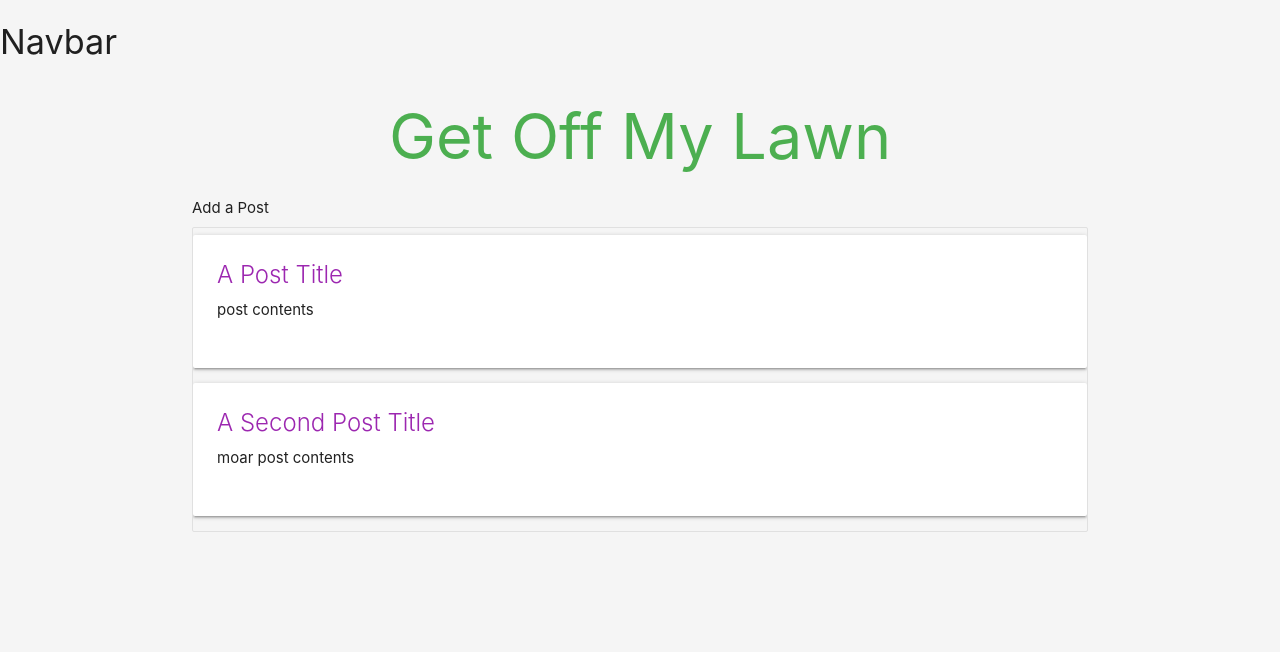
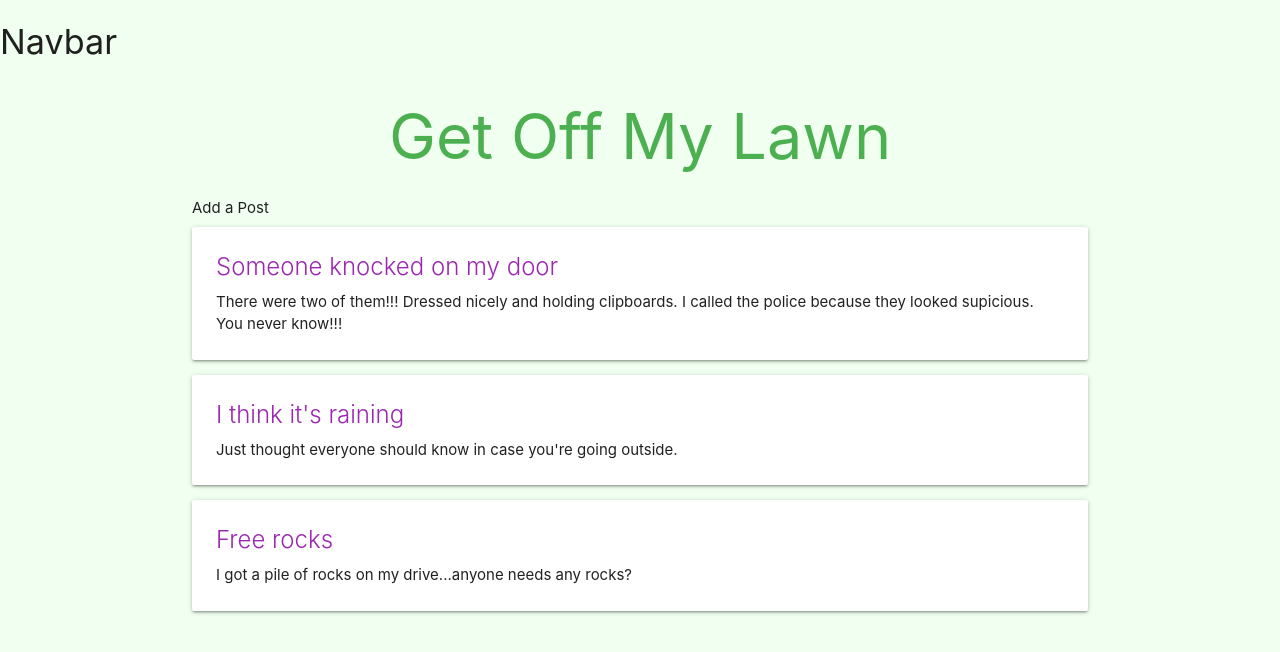
Before and after one commit to SilverBright/Get-Off-My-Lawn-App--Client, a React (Create React App) app: page / in a window 1280 px wide. Shown: the top 652 px of the page. Built offline with nearby package versions, Linux system fonts and the light colour scheme.

Commit message:
stub out posts and content, fix css layout issues, delete comments

```diff
--- a/src/App.js
+++ b/src/App.js
@@ -2,8 +2,9 @@ import React, { Component } from 'react';
 import Posts from './components/Posts';
 
 let posts = [
-  { title: 'A Post Title', id:1, content: 'post contents', comments: 'post comments' },
-  { title: 'A Second Post Title', id:2, content: 'moar post contents', comments: 'moar post comments' }
+  { title: "Someone knocked on my door", id:1, content: "There were two of them!!!  Dressed nicely and holding clipboards. I called the police because they looked supicious.  You never know!!!"},
+  { title: "I think it's raining", id:2, content: "Just thought everyone should know in case you're going outside." },
+  { title: "Free rocks", id:3, content: "I got a pile of rocks on my drive...anyone needs any rocks? " }
 ]
 
 class App extends Component {
@@ -14,14 +15,14 @@ class App extends Component {
           <h4>Navbar</h4>
           {/* <Navbar /> */}
         </div>
-         <div className="ideas-app container">
+         <div className="posts-app container">
           <h1 className="center green-text">Get Off My Lawn</h1>
           <div>
             Add a Post
           </div>
-          <div className="ideas collection">
+          {/* <div className="posts collection"> */}
             <Posts posts={posts}/>
-        </div>
+        {/* </div> */}
           {/* <Idea /> */}
         </div>
       </div>
--- a/src/components/Posts.js
+++ b/src/components/Posts.js
@@ -1,16 +1,12 @@
 // import React, { Component } from 'react';
 // import PostsAPI from './api/PostsAPI';
 import React from 'react';
-
   const Posts = ({ posts }) => {
     const renderPosts = posts.map(post =>
-    <div className="brainstorm card" key={post.id}>
+      <div className="post card" key={post.id}>
         <div className="card-content">
           <span className="card-title purple-text">{ post.title }</span>
-        {/* </Link> */}
             <p>{ post.content }</p>
-        <br/>
-        {/* <button onClick={() => this.props.deleteIdea(idea.id)}>Delete Idea</button> */}
           </div>
         </div>
       )
--- a/src/index.css
+++ b/src/index.css
@@ -1,5 +1,5 @@
 body {
-  background: whitesmoke;
+  background: honeydew;
   margin: 0;
   font-family: -apple-system, BlinkMacSystemFont, "Segoe UI", "Roboto", "Oxygen",
     "Ubuntu", "Cantarell", "Fira Sans", "Droid Sans", "Helvetica Neue",
```
Lines whose indentation alone changed are shown as unchanged.
